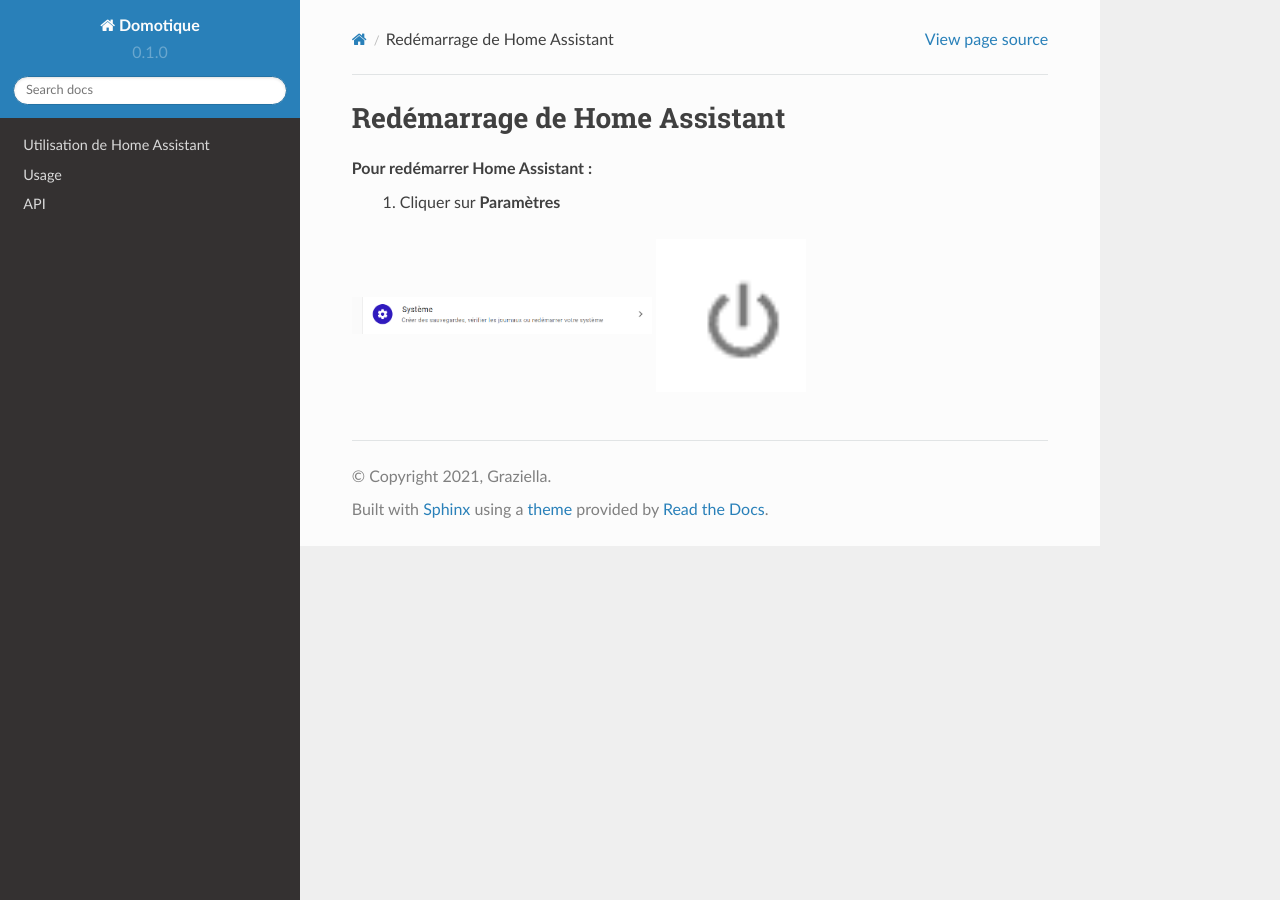
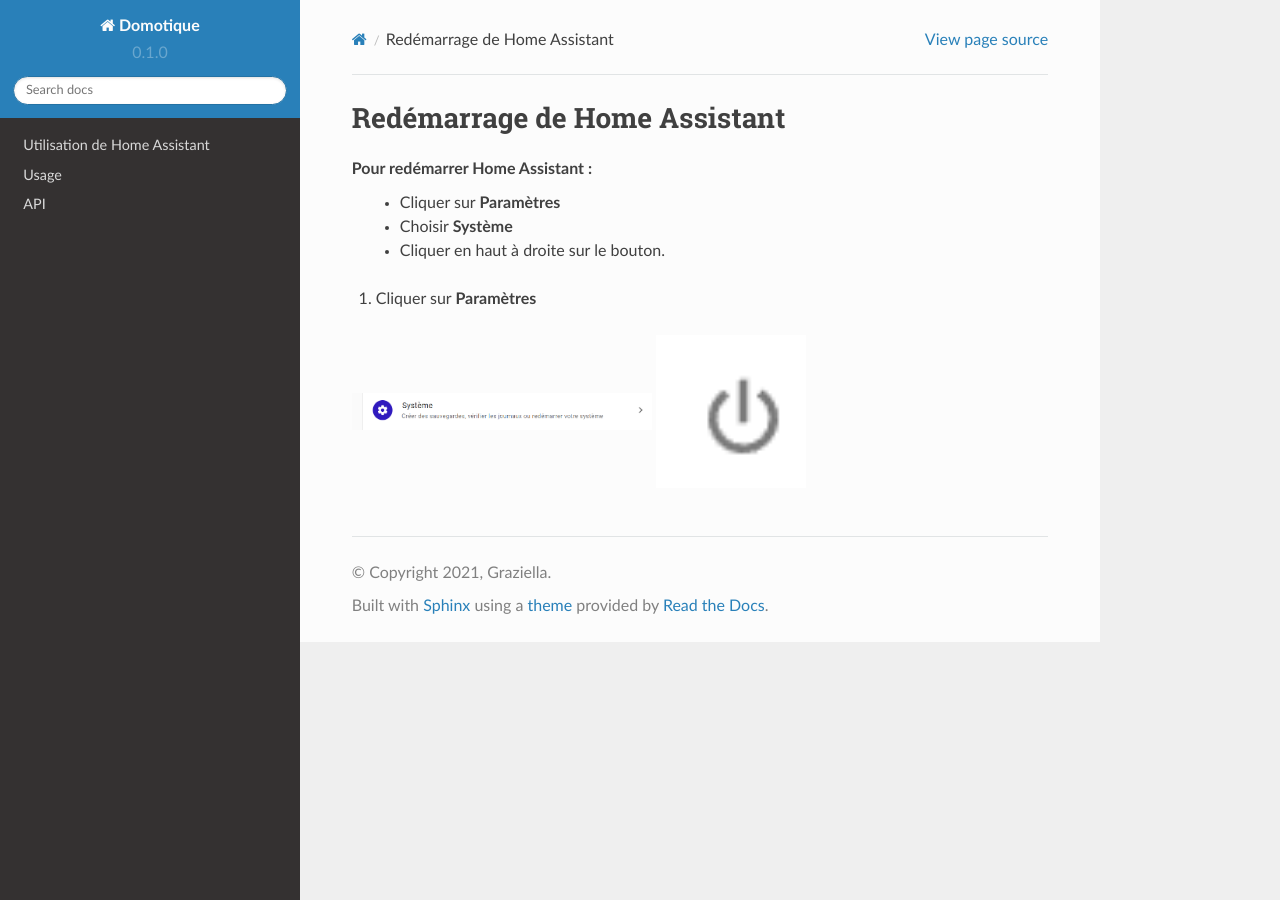
Before and after one commit to gcadorel2733/rdt-documentation, a Sphinx documentation site: the page built from docs/source/redemarrage.rst, in a window 1280 px wide. Built offline with Sphinx 7.4.7 and the Read the Docs theme 2.0.0, drawn with Linux system fonts in a browser that asks for light colours.

Commit message:
Update redemarrage.rst

```diff
--- a/docs/source/redemarrage.rst
+++ b/docs/source/redemarrage.rst
@@ -2,7 +2,11 @@
 -----------
 
 Pour redémarrer Home Assistant :
- 1. Cliquer sur **Paramètres**
+   - Cliquer sur **Paramètres**
+   - Choisir **Système**
+   - Cliquer en haut à droite sur le bouton.
+
+1. Cliquer sur **Paramètres**
 
 .. image:: images/parametres.png
    :width: 150
```
